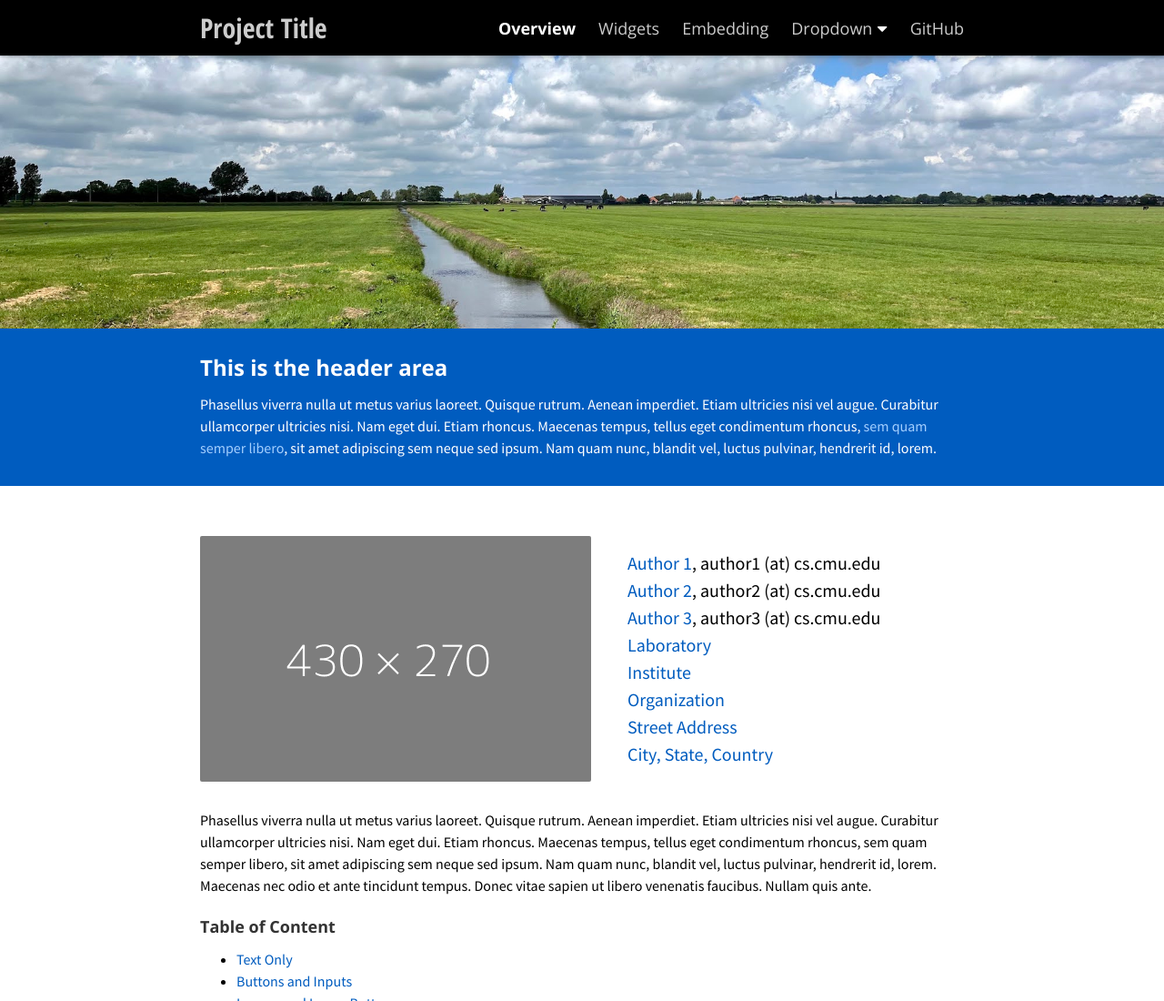
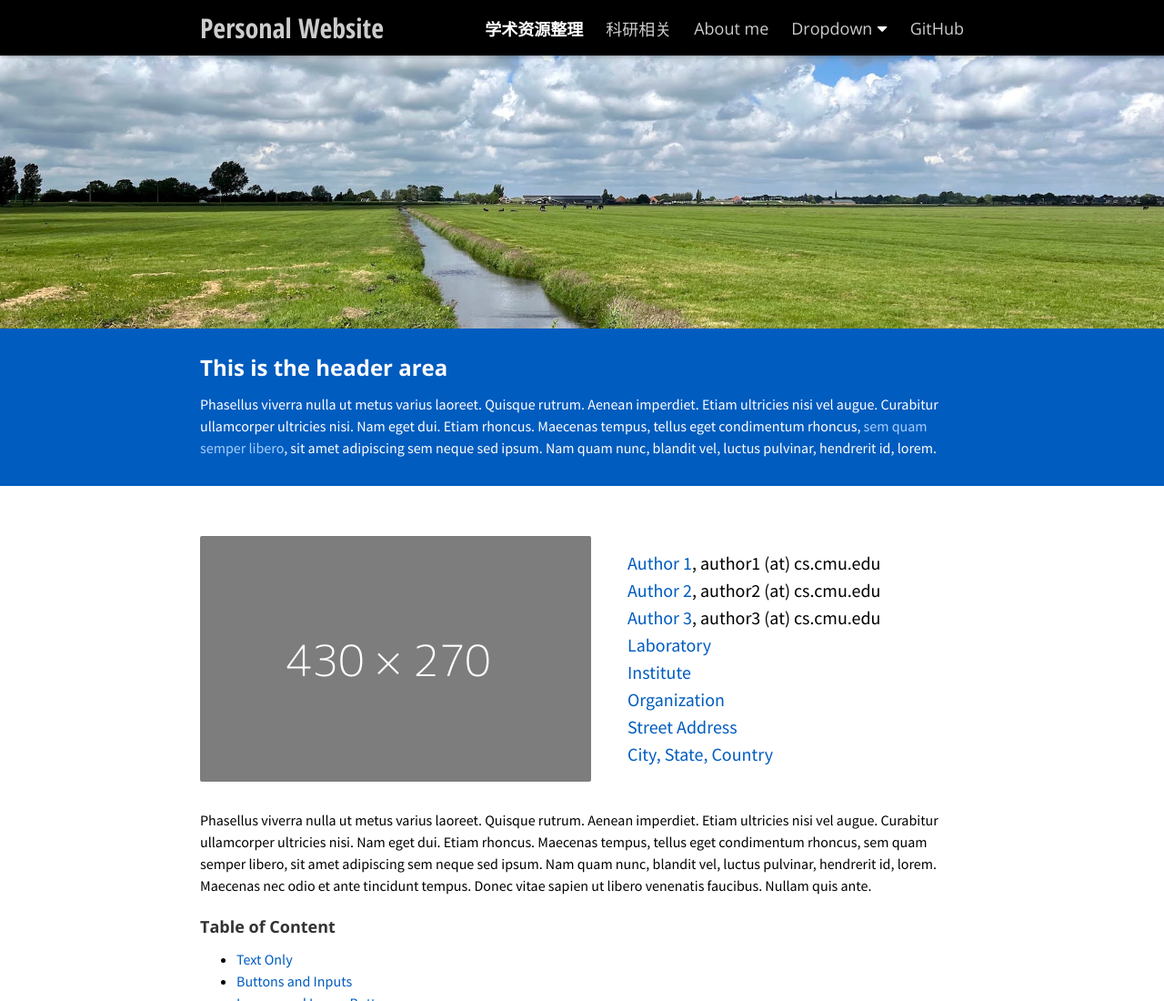
Before and after one commit to Wu-yi-fei/Wu-yi-fei.github.io, a plain HTML site: page index.html in a window 1280 px wide. Shown: the top 1100 px of the page at 91% size. Drawn offline with nearby package versions, Linux system fonts and the light colour scheme.

Commit message:
Update menu.html

```diff
--- a/menu.html
+++ b/menu.html
@@ -1,15 +1,15 @@
 <div class="menu">
   <div class="menu-table flex-row-space-between">
     <div class="logo flex-row-center">
-      <a href="index.html">Project Title</a>
+      <a href="index.html">Personal Website</a>
     </div>
     <a class="menu-button" tabindex="0" href="javascript:void(0)">
       <img src="img/menu.png">
     </a>
     <div class="menu-items flex-row-center flex-item">
-      <a class="menu-index" href="index.html">Overview</a>
-      <a class="menu-widget" href="widgets.html">Widgets</a>
-      <a class="menu-embedding" href="embedding.html">Embedding</a>
+      <a class="menu-index" href="index.html">学术资源整理</a>
+      <a class="menu-widget" href="widgets.html">科研相关</a>
+      <a class="menu-embedding" href="embedding.html">About me</a>
       <div class="dropdown">
         <a class="dropbtn" href="empty.html">Dropdown<i class="fas fa-caret-down"></i></a>
         <div class="dropdown-content">
```
